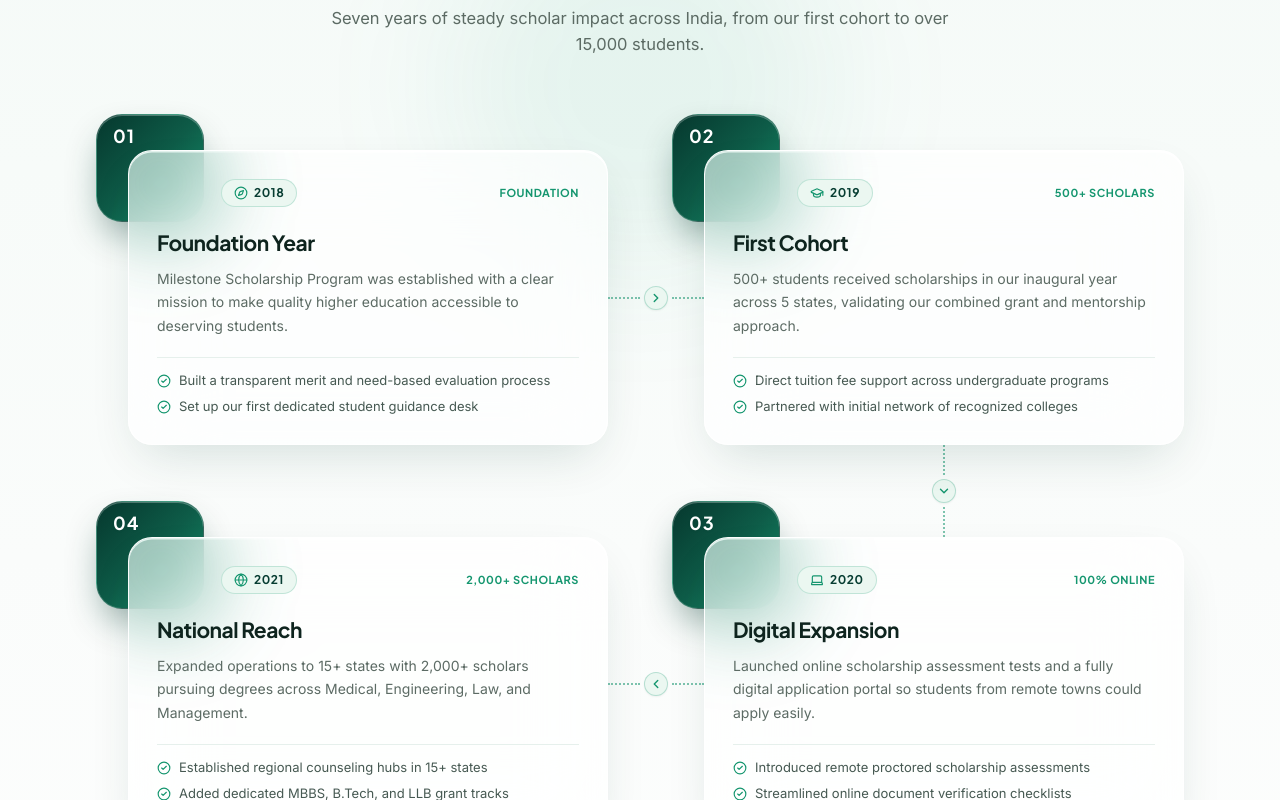
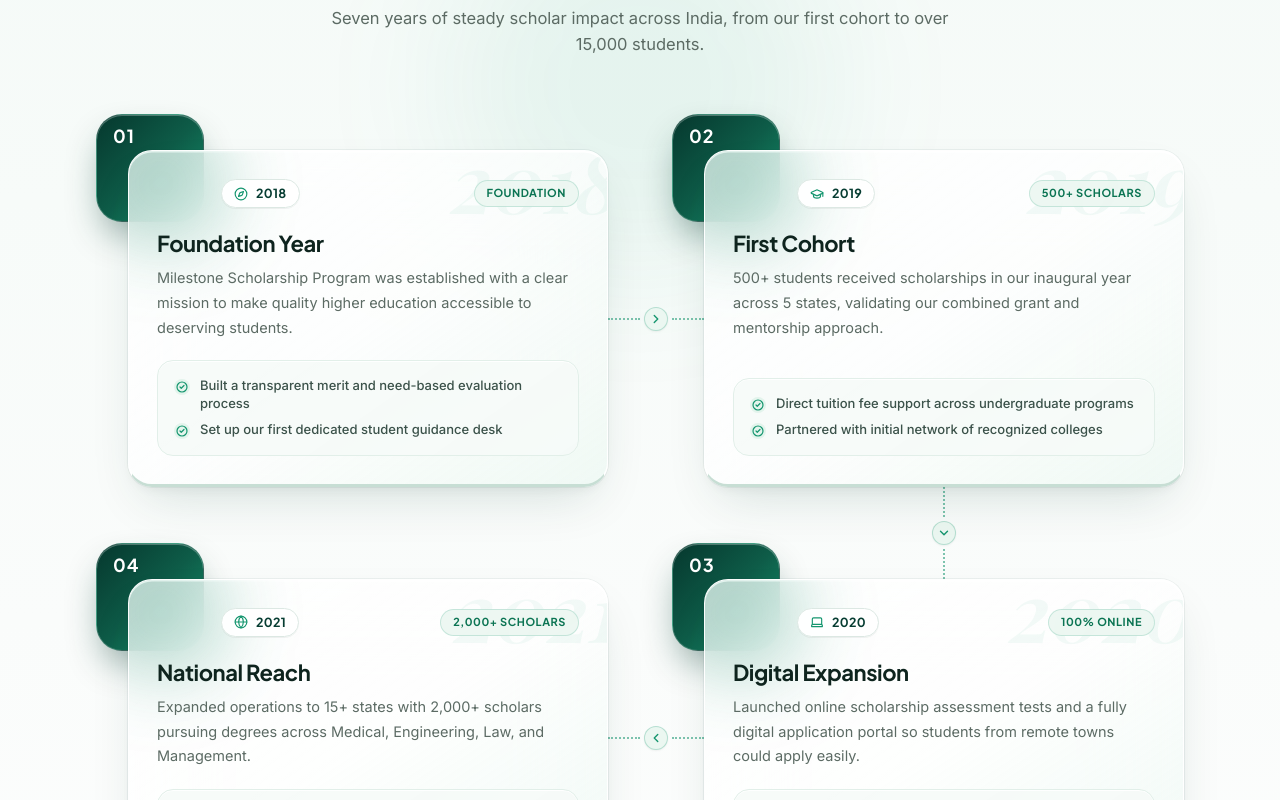
Before and after one commit to mannbond007/milestone, a Next.js app: page /about in a window 1280 px wide. Shown: the part 4540-5340 px from the top of the page. Built offline with nearby package versions, Linux system fonts and the light colour scheme; no server answers.

Commit message:
Elevate frosted milestone cards with acrylic depth, subtle year watermark, and recessed highlights tray

```diff
--- a/src/app/about/page.tsx
+++ b/src/app/about/page.tsx
@@ -787,46 +787,59 @@ export default function AboutPage() {
                     </div>
 
                     {/* Equal-Height Frosted Acrylic Glass Card */}
-                    <div className="relative z-10 flex h-full flex-col justify-between overflow-hidden rounded-[24px] border-[1.5px] border-white/95 bg-white/68 p-6 shadow-[0_20px_50px_-14px_rgba(7,61,50,0.16),inset_0_1.5px_0_rgba(255,255,255,1)] backdrop-blur-2xl transition-all duration-300 group-hover:-translate-y-1 group-hover:border-[#15966F]/35 group-hover:bg-white/80 group-hover:shadow-[0_28px_56px_-14px_rgba(7,61,50,0.22)] sm:p-7 dark:border-[#1E3B32]/90 dark:bg-[#0D1E19]/78 dark:shadow-[0_20px_48px_-14px_rgba(0,0,0,0.5)]">
+                    <div className="relative z-10 flex h-full flex-col justify-between overflow-hidden rounded-[24px] border-[1.5px] border-white/95 border-b-[3px] border-b-[#C7DED4] bg-gradient-to-br from-white/80 via-white/70 to-[#EEF8F3]/85 p-6 ring-1 ring-[#073D32]/[0.06] shadow-[0_22px_52px_-16px_rgba(7,61,50,0.16),0_6px_16px_-6px_rgba(7,61,50,0.08),inset_0_1.5px_0_rgba(255,255,255,1)] backdrop-blur-2xl transition-all duration-300 group-hover:-translate-y-1 group-hover:border-[#15966F]/35 group-hover:border-b-[#15966F]/55 group-hover:shadow-[0_30px_60px_-16px_rgba(7,61,50,0.22),0_8px_20px_-6px_rgba(21,150,111,0.12)] sm:p-7 dark:border-[#1E3B32]/90 dark:border-b-[#122922] dark:from-[#0F241E]/85 dark:via-[#0D1E19]/80 dark:to-[#112A22]/85 dark:ring-white/5 dark:shadow-[0_20px_48px_-14px_rgba(0,0,0,0.5)]">
                       {/* Soft emerald frosted refraction glow in top-left corner */}
                       <span
                         aria-hidden="true"
                         className="pointer-events-none absolute -left-8 -top-8 h-32 w-32 rounded-full bg-[#15966F]/20 blur-2xl"
                       />
 
+                      {/* Subtle editorial year watermark in top-right */}
+                      <span
+                        aria-hidden="true"
+                        className="pointer-events-none absolute -right-2 -top-3 select-none font-editorial italic text-[82px] leading-none text-[#15966F]/[0.05] transition-colors duration-300 group-hover:text-[#15966F]/[0.09] dark:text-[#34D399]/[0.05]"
+                      >
+                        {item.year}
+                      </span>
+
                       <div className="relative z-10">
                         {/* Header Row offset cleanly past the frosted corner */}
-                        <div className="flex items-center justify-between gap-3 pl-16">
-                          <span className="inline-flex items-center gap-1.5 rounded-full border border-[#15966F]/20 bg-[#EBF7F1] px-3 py-1 font-heading text-[12px] font-bold tracking-wider text-[#073D32] dark:border-[#34D399]/25 dark:bg-[#132E26] dark:text-[#6EE7B7]">
+                        <div className="flex flex-wrap items-center justify-between gap-2.5 pl-14 sm:pl-16">
+                          <span className="inline-flex items-center gap-2 rounded-full border border-[#DCE8E3] bg-white/95 px-3 py-1 font-heading text-[12.5px] font-bold tracking-wide text-[#073D32] shadow-2xs dark:border-[#1E3B32] dark:bg-[#132E26] dark:text-white">
                             <Icon className="h-3.5 w-3.5 text-[#15966F] dark:text-[#34D399]" />
                             <span>{item.year}</span>
                           </span>
 
-                          <span className="font-heading text-[11px] font-bold uppercase tracking-wider text-[#15966F] dark:text-[#34D399]">
+                          <span className="inline-flex items-center rounded-full border border-[#15966F]/18 bg-[#EBF7F1]/90 px-3 py-1 font-heading text-[11px] font-bold uppercase tracking-wider text-[#0B7453] dark:border-[#34D399]/25 dark:bg-[#132E26] dark:text-[#6EE7B7]">
                             {item.stat}
                           </span>
                         </div>
 
-                        <h3 className="mt-5 font-heading text-[20px] font-bold tracking-tight text-[#0E241E] sm:text-[21px] dark:text-white">
+                        <h3 className="mt-5 font-heading text-[21px] font-bold leading-snug tracking-[-0.02em] text-[#0E241E] transition-colors duration-200 group-hover:text-[#073D32] sm:text-[22px] dark:text-white">
                           {item.title}
                         </h3>
 
-                        <p className="mt-2 text-[14px] leading-[1.68] text-[#5C6B64] dark:text-[#A0B3AC]">
+                        <p className="mt-2 text-[14px] leading-[1.7] text-[#5C6B64] sm:text-[14.5px] dark:text-[#A0B3AC]">
                           {item.description}
                         </p>
                       </div>
 
-                      <ul className="mt-5 space-y-2 border-t border-[#E6F0EC] pt-3.5 dark:border-[#18332B]">
+                      {/* Recessed Soft-Mint Highlights Tray */}
+                      <div className="relative z-10 mt-5 rounded-2xl border border-[#E2EFE9] bg-[#F7FBF9]/90 p-3.5 shadow-[inset_0_1px_0_rgba(255,255,255,0.9)] sm:p-4 dark:border-[#18332B] dark:bg-[#0B1915]/80 dark:shadow-none">
+                        <ul className="space-y-2">
                           {item.points.map((pt) => (
                             <li
                               key={pt}
-                            className="flex items-start gap-2 text-[13px] leading-snug text-[#465952] dark:text-[#B7CDC4]"
+                              className="flex items-start gap-2.5 text-[13px] font-medium leading-snug text-[#3B524A] dark:text-[#C4D9D1]"
                             >
-                            <CheckCircle2 className="mt-0.5 h-3.5 w-3.5 shrink-0 text-[#15966F] dark:text-[#34D399]" />
+                              <span className="mt-0.5 flex h-4 w-4 shrink-0 items-center justify-center rounded-full bg-[#E3F4EC] text-[#15966F] dark:bg-[#143329] dark:text-[#34D399]">
+                                <CheckCircle2 className="h-3 w-3" strokeWidth={2.4} />
+                              </span>
                               <span>{pt}</span>
                             </li>
                           ))}
                         </ul>
+                      </div>
                     </div>
                   </div>
                 </ScrollReveal>
```
Lines whose indentation alone changed are shown as unchanged.
